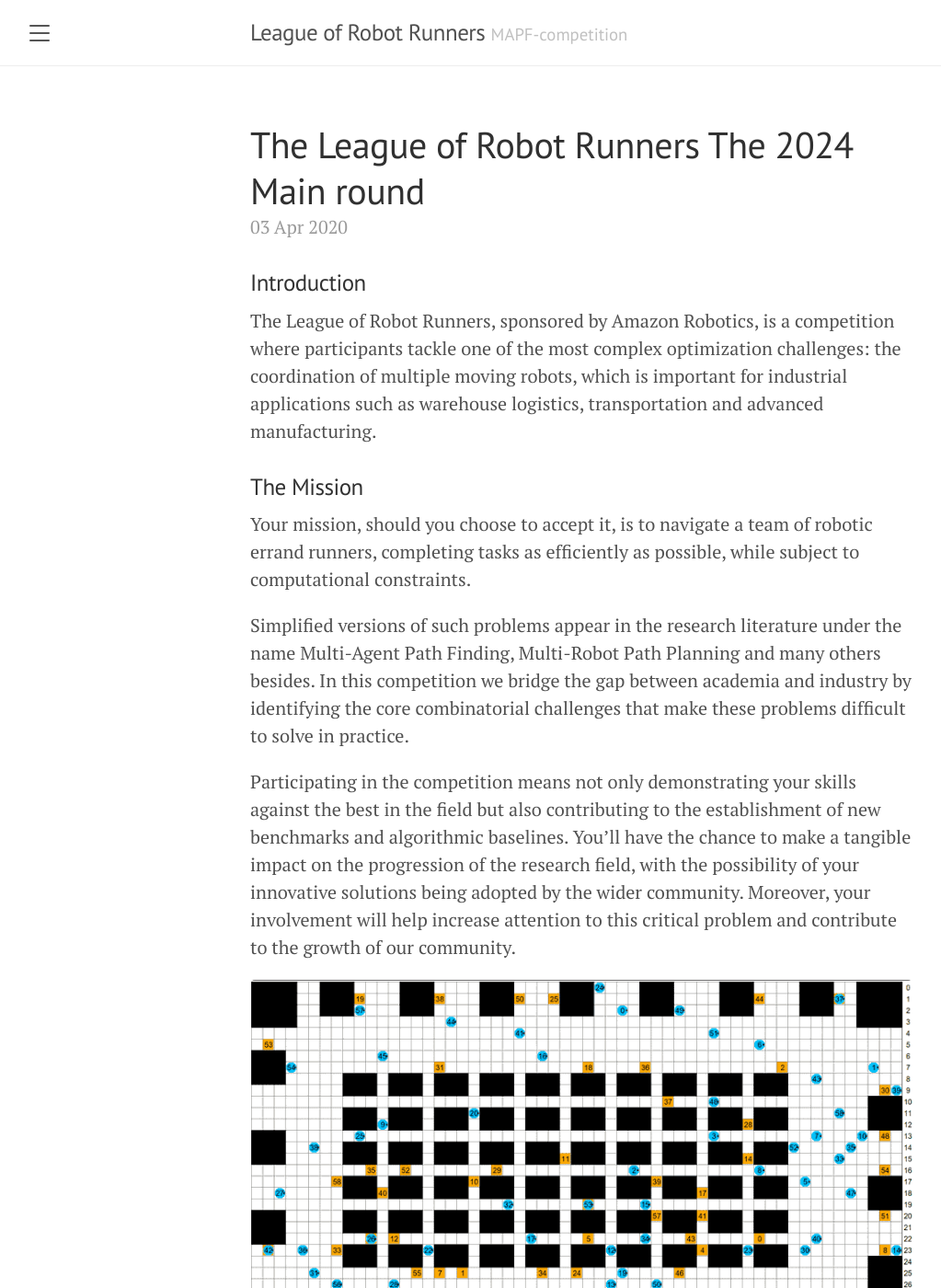
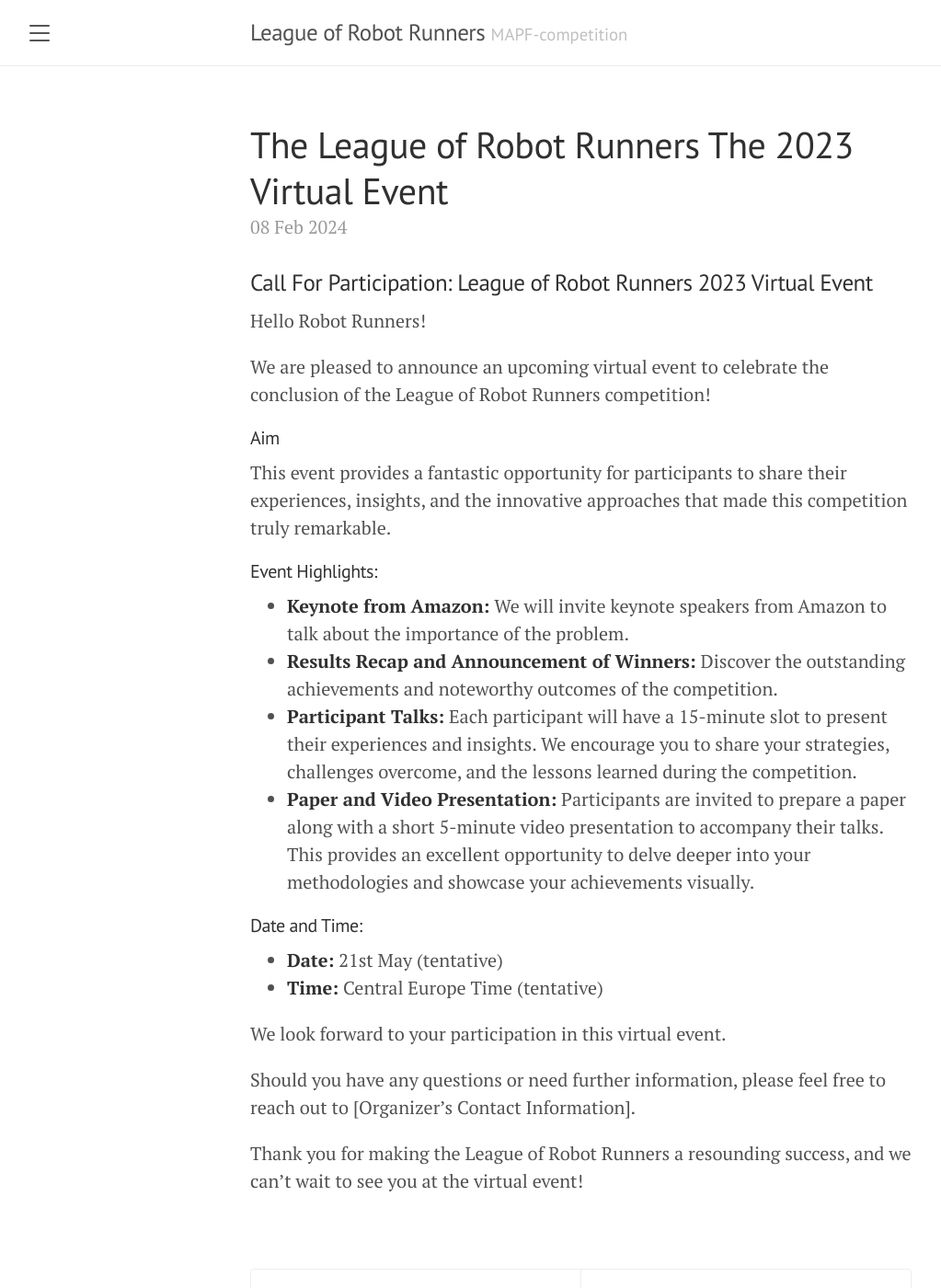
Before and after one commit to MAPF-Competition/Events, a Jekyll site: the page built from index.html, in a window 1280 px wide and 1400 px high. Shown: the whole window at 92% size, without its empty margins (8-1031 px from the left). Built offline with Jekyll 4.4.1, drawn with Linux system fonts in a browser that asks for light colours; the list of posts is cut into pages by our own code; some of the changed text lies outside the part shown.

Commit message:
pagination=1

```diff
--- a/_config.yml
+++ b/_config.yml
@@ -4,7 +4,7 @@
 description:         'A reserved <a href="https://jekyllrb.com" target="_blank">Jekyll</a> theme that places the utmost gravity on content with a hidden drawer. Made by <a href="https://twitter.com/mdo" target="_blank">@mdo</a>.'
 url:                 https://mapf-competition.github.io/
 baseurl:             /Events
-paginate:            5
+paginate:            1
 permalink:           pretty
 
 # About/contact
--- a/_posts/2020-04-03-introducing-robotRunners.md
+++ /dev/null
@@ -1,35 +0,0 @@
----
-layout: post
-title: The League of Robot Runners The 2024  Main round
----
-
-
-### Introduction
-
-The League of Robot Runners, sponsored by Amazon Robotics, is a competition where participants tackle one of the most complex optimization challenges: the coordination of multiple moving robots, which is important for industrial applications such as warehouse logistics, transportation and advanced manufacturing.
-
-### The Mission
-
-Your mission, should you choose to accept it, is to navigate a team of robotic errand runners, completing tasks as efficiently as possible, while subject to computational constraints.
-
-Simplified versions of such problems appear in the research literature under the name Multi-Agent Path Finding, Multi-Robot Path Planning and many others besides. In this competition we bridge the gap between academia and industry by identifying the core combinatorial challenges that make these problems difficult to solve in practice.
-
-Participating in the competition means not only demonstrating your skills against the best in the field but also contributing to the establishment of new benchmarks and algorithmic baselines. You'll have the chance to make a tangible impact on the progression of the research field, with the possibility of your innovative solutions being adopted by the wider community. Moreover, your involvement will help increase attention to this critical problem and contribute to the growth of our community.
-
-![Example](warehouse-demo_landing2.gif)
-
-### Eligibility and Prizes
-
-Participation is open to individuals and teams of individuals from any discipline and background and from any geographic location. Financial prizes (in $USD) are available for distinguished performance:
-
-Other notable performances (2nd, 3rd place in each category) will be recognised with a certificate. Register and submit your implementation before the submission deadline to be eligible!
-
-To lower participation costs we also have a limited number of training awards. Distributed according to merit, these awards come in the form of AWS credits (up to $1000 USD), which can be used to help with the offline development of computational models.
-
-### Important Dates
-
-* Warm up Round: 13th July - 18th August
-
-* Main Round: 19th August - 31st October 30th November (extended!)
-
-* Results Announcement: 20th November December (extended!)
--- /dev/null
+++ b/_posts/2024/2024-02-08-call_virtual_event.md
@@ -0,0 +1,29 @@
+---
+layout: post
+title: The League of Robot Runners The 2023 Virtual Event
+---
+
+### Call For Participation: League of Robot Runners 2023 Virtual Event
+
+Hello Robot Runners!
+
+We are pleased to announce an upcoming virtual event to celebrate the conclusion of the League of Robot Runners competition!
+
+#### Aim
+This event provides a fantastic opportunity for participants to share their experiences, insights, and the innovative approaches that made this competition truly remarkable.
+
+#### Event Highlights:
+- **Keynote from Amazon:** We will invite keynote speakers from Amazon to talk about the importance of the problem.
+- **Results Recap and Announcement of Winners:** Discover the outstanding achievements and noteworthy outcomes of the competition.
+- **Participant Talks:** Each participant will have a 15-minute slot to present their experiences and insights. We encourage you to share your strategies, challenges overcome, and the lessons learned during the competition.
+- **Paper and Video Presentation:** Participants are invited to prepare a paper along with a short 5-minute video presentation to accompany their talks. This provides an excellent opportunity to delve deeper into your methodologies and showcase your achievements visually.
+
+#### Date and Time:
+- **Date:** 21st May (tentative)
+- **Time:** Central Europe Time (tentative)
+
+We look forward to your participation in this virtual event.
+
+Should you have any questions or need further information, please feel free to reach out to [Organizer's Contact Information].
+
+Thank you for making the League of Robot Runners a resounding success, and we can't wait to see you at the virtual event!
--- a/index.html
+++ b/index.html
@@ -26,7 +26,7 @@
     <span class="pagination-item older">Older</span>
   {% endif %}
   {% if paginator.previous_page %}
-    {% if paginator.page == 2 %}
+    {% if paginator.page == 1 %}
       <a class="pagination-item newer" href="{{ '/' | absolute_url }}">Newer</a>
     {% else %}
       <a class="pagination-item newer" href="{{ paginator.previous_page_path | absolute_url }}">Newer</a>
```
Also changed, not shown: _posts/2023/2023-04-03-introducing-robotRunners.md (added, +35 -0 lines), 10 other files.
